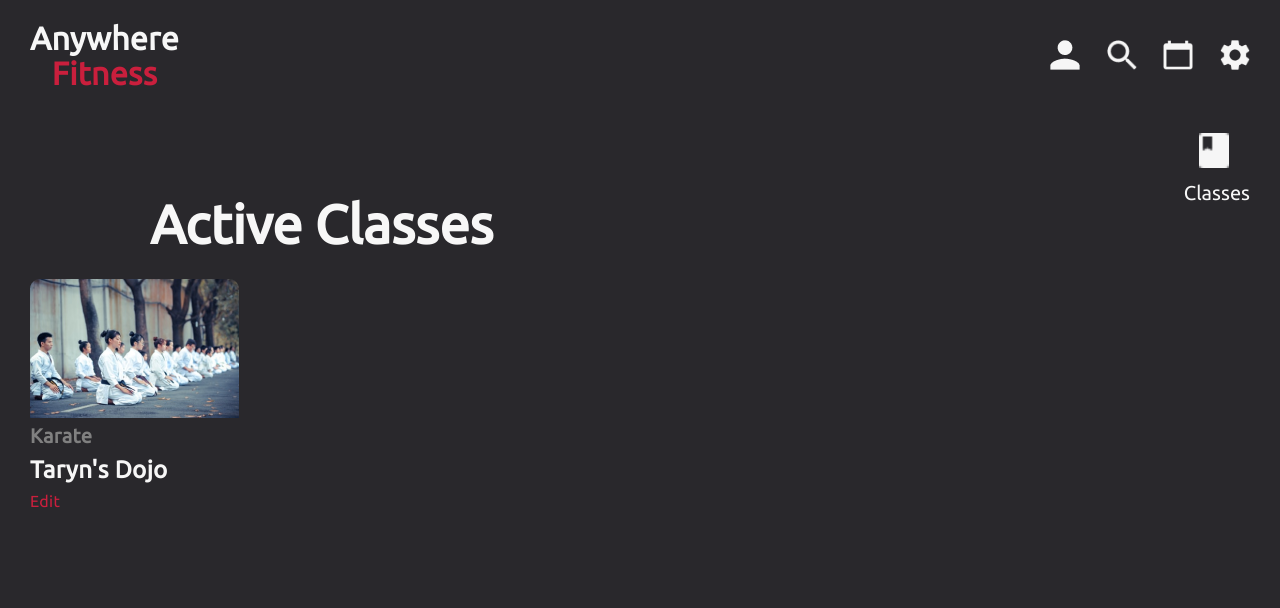
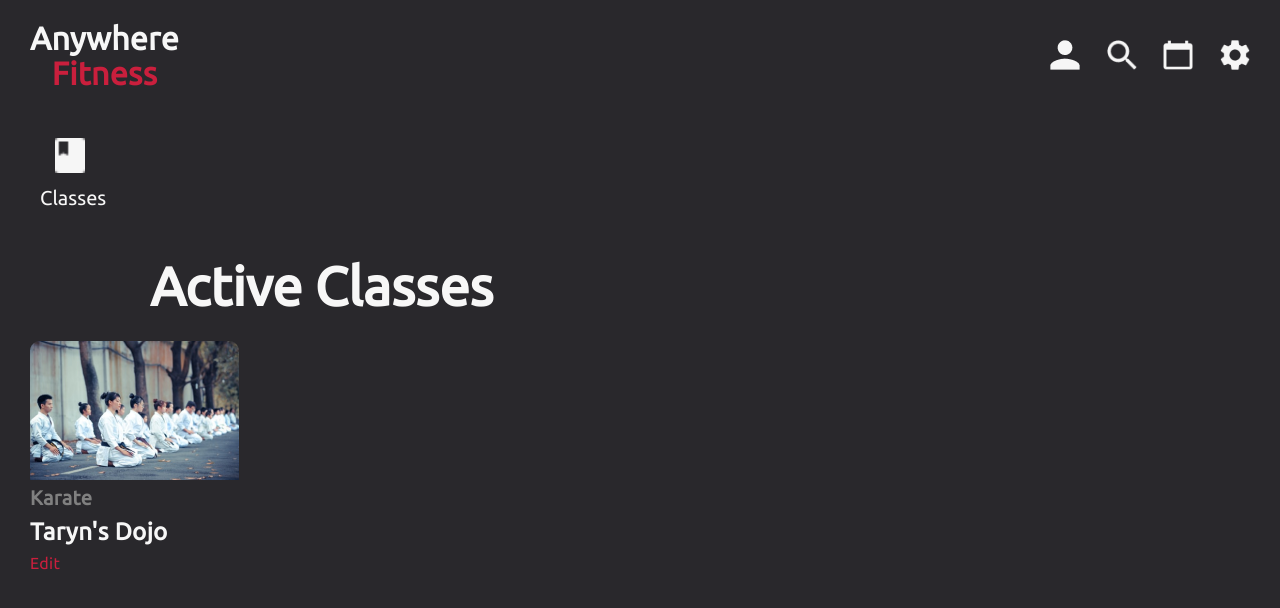
Before and after one commit to rbabaci1/Anywhere-Fitness, a React (Create React App) app in the folder anywhere-fitness/: page / in a window 1280 px wide. Shown: the top 608 px of the page. Built offline with nearby package versions, Linux system fonts and the light colour scheme.

Commit message:
import NavLink to InstructorHomePage

```diff
--- a/anywhere-fitness/src/Pages/InstructorHomePage/InstructorHomePage.js
+++ b/anywhere-fitness/src/Pages/InstructorHomePage/InstructorHomePage.js
@@ -1,4 +1,5 @@
 import React from 'react';
+import { Link } from 'react-router-dom';
 import styled from 'styled-components';
 
 import HomePageNav from '../../ReusableComponents/HomePageNav';
@@ -14,7 +15,8 @@ const InstructorPageContainer = styled.div`
   margin: 0 30px;
 
   .icon-wrapper {
-    float: right;
+    padding: 5px 10px;
+    width: fit-content;
 
     .classes-icon {
       height: 35px;
@@ -30,12 +32,14 @@ const InstructorPageContainer = styled.div`
   }
   .icon-wrapper:hover {
     background: #211f22;
-    padding: 5px 10px;
     cursor: pointer;
+    p {
+      color: #ca1f3d;
+    }
   }
 
   .active-classes {
-    margin-top: 80px;
+    margin-top: 30px;
 
     h1 {
       margin: 0 0 24px 120px;
```
